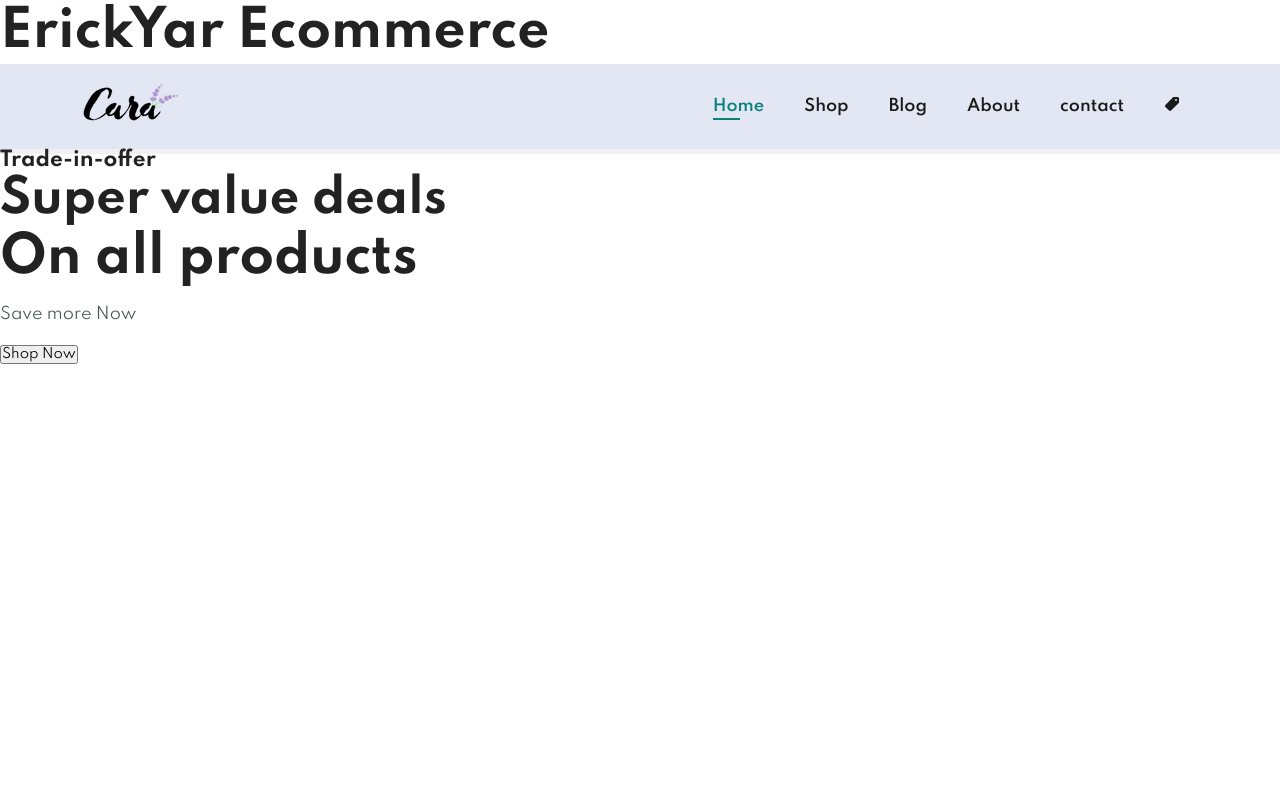
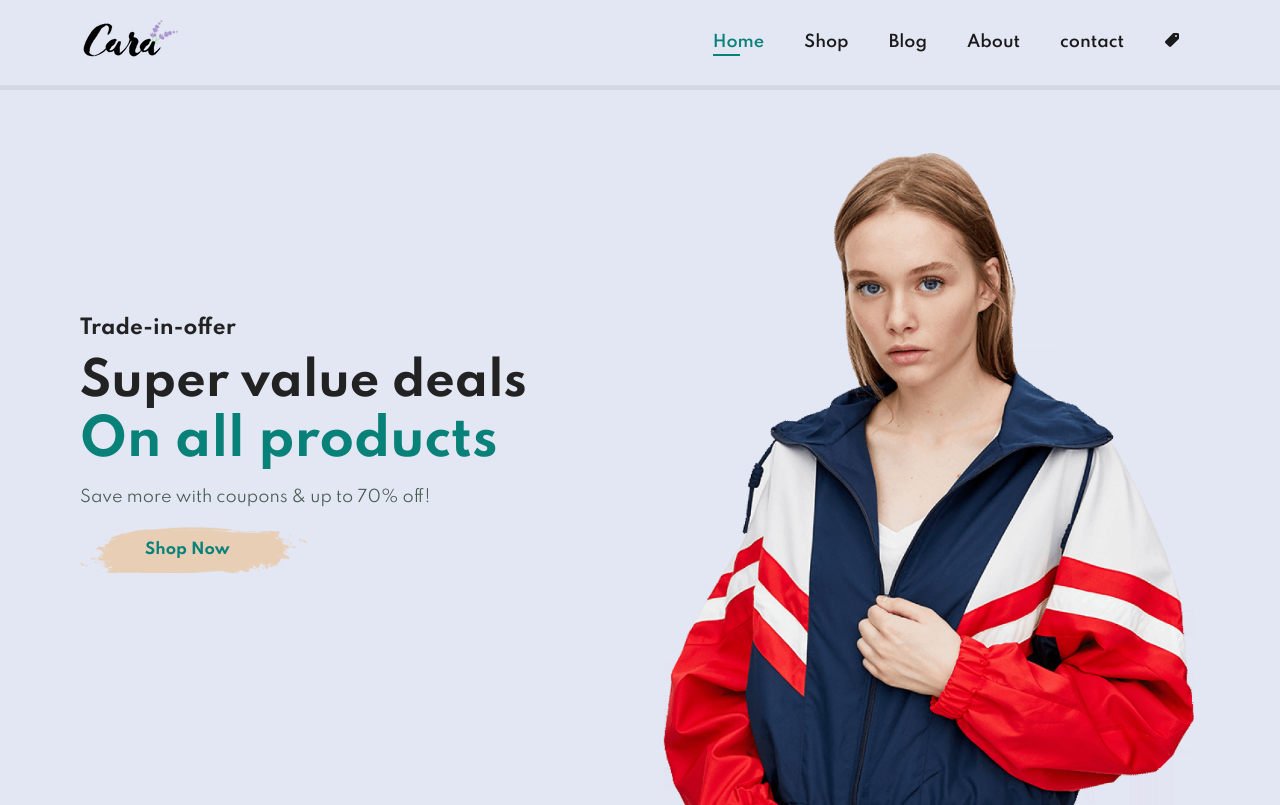
Before and after one commit to ErickYar/e-commerce-erick, a plain HTML site: page index.html in a window 1280 px wide. Drawn offline with nearby package versions, Linux system fonts and the light colour scheme.

Commit message:
termine el heroe o navegador

```diff
--- a/index.html
+++ b/index.html
@@ -15,7 +15,7 @@
     </head>
 
     <body>
-<h1>ErickYar Ecommerce</h1>
+<!-- <h1>ErickYar Ecommerce</h1> -->
 <section id="header">
     <a href="#"><img src="img/logo.png" class="logo" alt=""></a>
     <div>
@@ -35,7 +35,7 @@
     <h4>Trade-in-offer</h4>
     <h2>Super value deals</h2>
     <h1>On all products</h1>
-    <p>Save more Now</p>
+    <p>Save more with coupons & up to 70% off!</p>
     <button>Shop Now</button>
 
 </section>
--- a/style.css
+++ b/style.css
@@ -62,6 +62,10 @@ body {
   background: #e3e6f3;
   box-shadow: 0 5px rgba(0, 0, 0, 0.06);
   width: 100%;
+  z-index: 999;
+  position: sticky;
+  top: 0;
+ left: 0;
 
 }
 
@@ -100,3 +104,38 @@ color:#088178;
 left: 20px;
 
 }
+/*home page*/
+
+#hero{
+  background-image:url("img/hero4.png");
+  height: 90vh;
+  width: 100;
+  background-size: cover;
+  background-position: top 25% right 0;
+  padding: 0 80px;
+  display: flex;
+  flex-direction: column;
+  align-items: flex-start;
+  justify-content: center;
+}
+
+#hero h4{
+  padding-bottom: 15px;
+ }
+
+ #hero h1{
+color: #088178 ;
+ }
+
+ #hero button{
+  background-image: url("img/button.png");
+  background-color:transparent ;
+  color: #088178;
+  border: 0;
+  padding: 14px 80px 14px 65px;
+  background-repeat: no-repeat;
+cursor: pointer;
+font-weight: 700;
+font-size: 15px;
+
+ }
```
